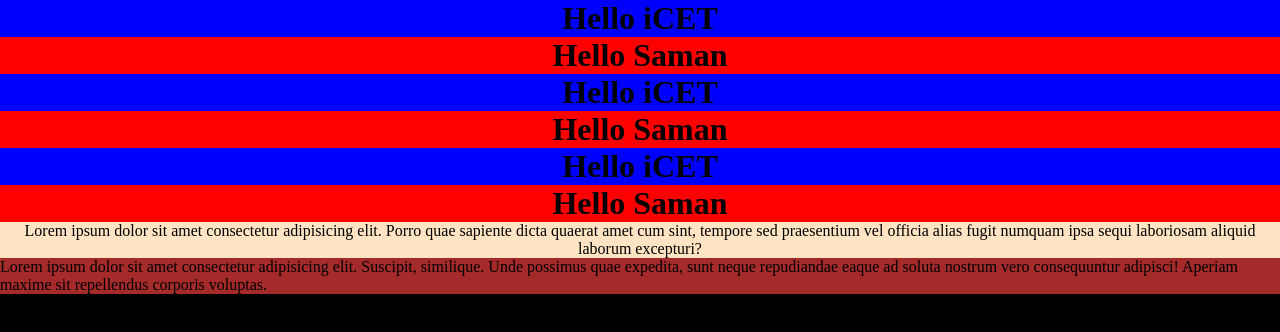
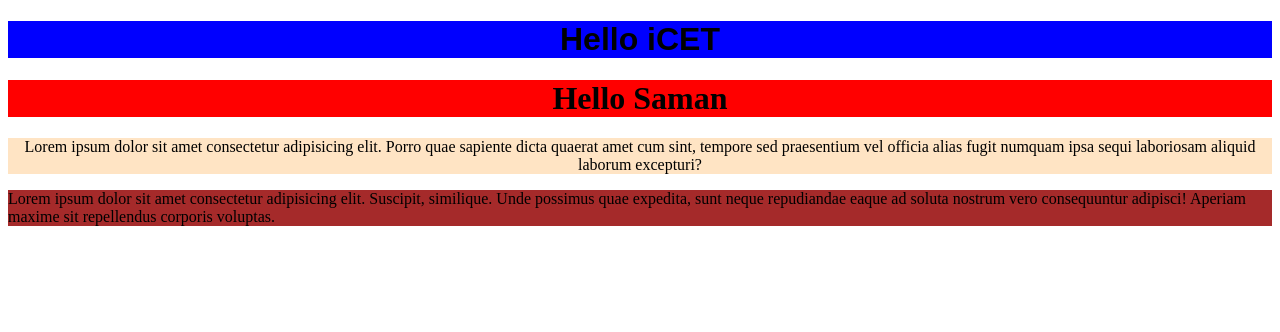
Before and after one commit to sathsarani12/Day3, a plain HTML site: page index.html in a window 1280 px wide. Drawn offline with Linux system fonts and the light colour scheme.

Commit message:
Refactor CSS styles and clean up index.html by commenting out duplicate headings

```diff
--- a/css/style.css
+++ b/css/style.css
@@ -2,6 +2,7 @@
             background-color: blue;
             color: black;
             text-align: center;
+            font-family: Arial, Helvetica, sans-serif, 'Arial Narrow', Arial, sans-serif;
         }
 .h2 {
             background-color: red;
@@ -24,8 +25,8 @@
     color: black;
  }
 
- *{
+ /* *{
     background-color: black;
     margin: 0;
     padding: 0;
- }
+ } */
--- a/index.html
+++ b/index.html
@@ -12,10 +12,10 @@
 
     <h1 class="h1"> Hello iCET</h1>
     <h1 class="h2"> Hello Saman</h1>
-    <h1 class="h1"> Hello iCET</h1>
+    <!-- <h1 class="h1"> Hello iCET</h1>
     <h1 class="h2"> Hello Saman</h1>
     <h1 class="h1"> Hello iCET</h1>
-    <h1 class="h2"> Hello Saman</h1>
+    <h1 class="h2"> Hello Saman</h1> -->
 
     <p class="p">Lorem ipsum dolor sit amet consectetur adipisicing elit. Porro quae sapiente dicta quaerat amet cum sint, tempore sed praesentium vel officia alias fugit numquam ipsa sequi laboriosam aliquid laborum excepturi?</p>
 
```
